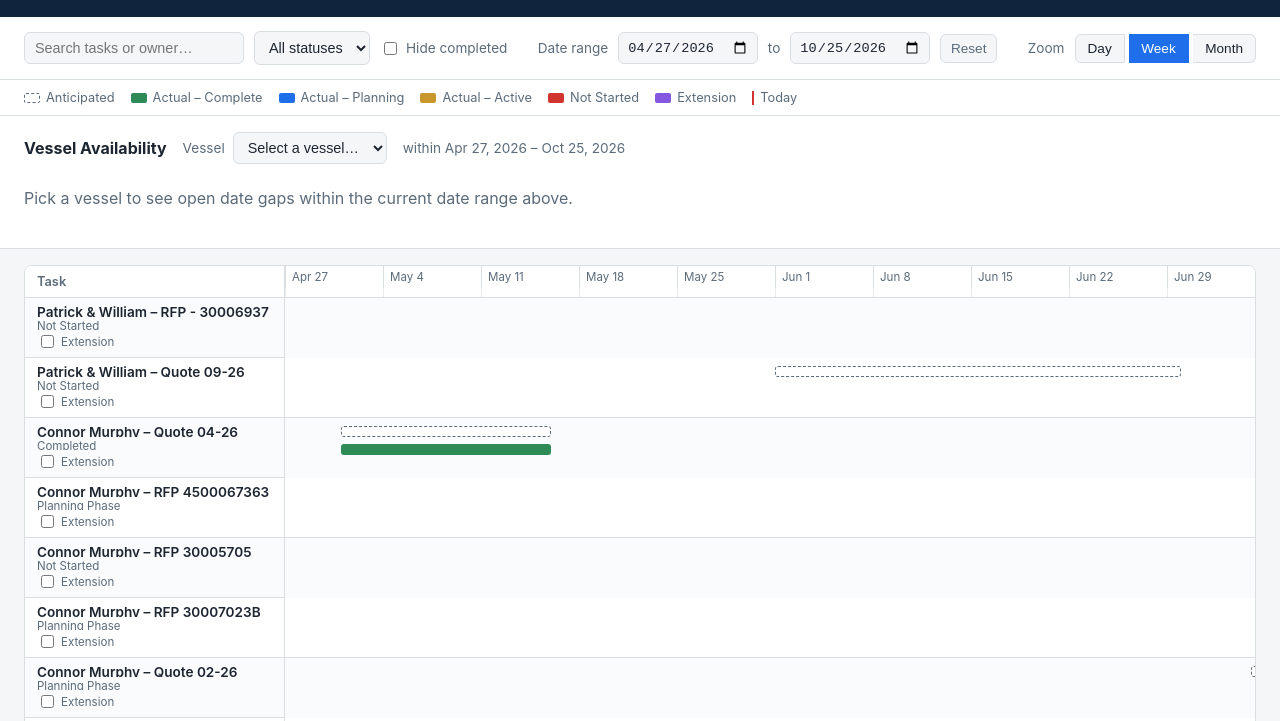
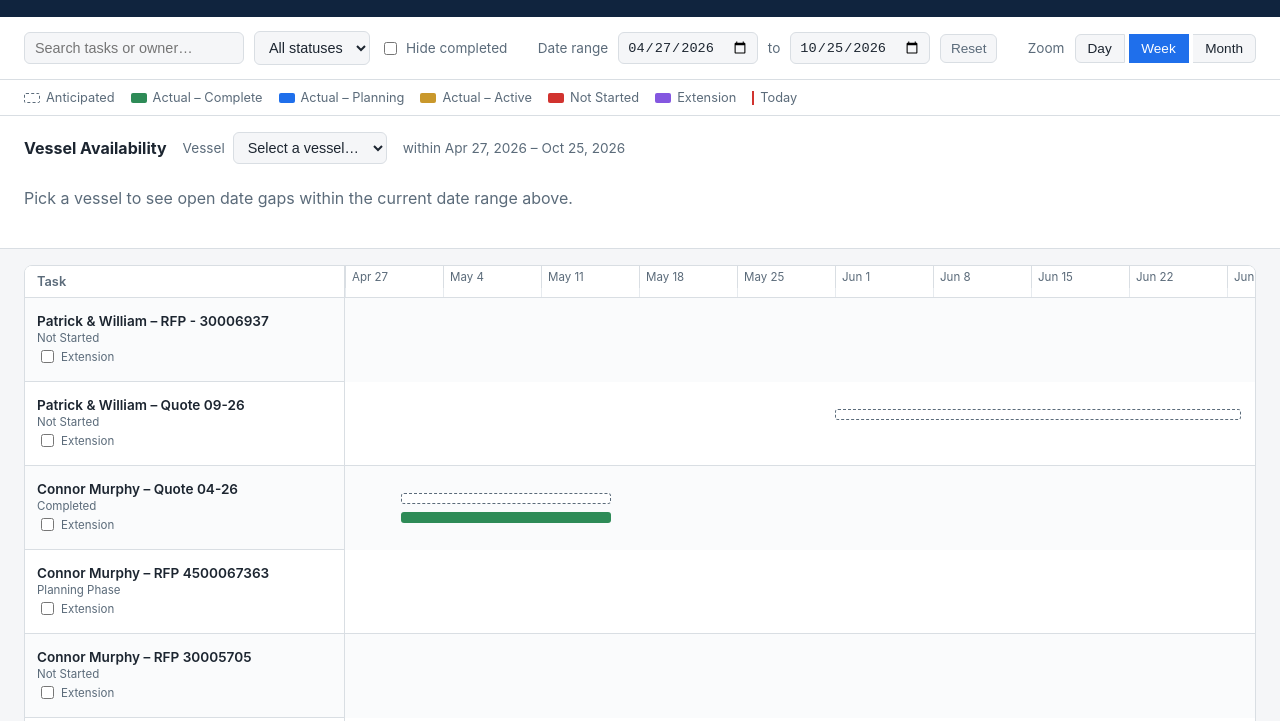
Before and after one commit to Sea-Centric-Inc/Marine-Ops.-Schedule, a website: page index.html in a window 1280 px wide. Shown: the part 71-792 px from the top of the page. Drawn offline with Linux system fonts and the light colour scheme.

Commit message:
Widen the task label column and wrap names to fix truncated text
Vessel + RFP/Quote No. names were getting cut off in the fixed
260px single-line label column. Widened it to 320px, let the name
wrap onto up to two lines instead of ellipsis-truncating, and grew
the row height (and re-centered the timeline bars within it) to fit.

```diff
--- a/app.js
+++ b/app.js
@@ -3,8 +3,8 @@
 
   const DATA_URL = "data/gantt-data.json";
   const EXTENSIONS_KEY = "marineOpsExtensions_v1";
-  const ROW_HEIGHT = 60;
-  const LABEL_WIDTH = 260;
+  const ROW_HEIGHT = 84;
+  const LABEL_WIDTH = 320;
   const ZOOM_PX_PER_DAY = { day: 36, week: 14, month: 5 };
 
   // Project Status is one of: Not Started, Planning Phase, Active, Complete.
@@ -472,7 +472,7 @@
         bar.className = "bar bar-planned";
         bar.style.left = daysBetween(range.start, plannedStart) * pxPerDay + "px";
         bar.style.width = Math.max(daysBetween(plannedStart, plannedEnd) * pxPerDay, 3) + "px";
-        bar.style.top = "8px";
+        bar.style.top = "27px";
         bar.style.height = "11px";
         bar.addEventListener("mousemove", (e) => showTooltip(e, task, status));
         bar.addEventListener("mouseleave", hideTooltip);
@@ -486,12 +486,12 @@
         bar.className = "bar bar-actual status-" + status;
         bar.style.left = daysBetween(range.start, actualStart) * pxPerDay + "px";
         bar.style.width = Math.max(daysBetween(actualStart, actualEnd) * pxPerDay, 3) + "px";
-        bar.style.top = "26px";
+        bar.style.top = "46px";
         bar.style.height = "11px";
         bar.addEventListener("mousemove", (e) => showTooltip(e, task, status));
         bar.addEventListener("mouseleave", hideTooltip);
         timeline.appendChild(bar);
-        extensionAnchor = { date: actualEnd, top: "26px" };
+        extensionAnchor = { date: actualEnd, top: "46px" };
       } else if (actualStart && !actualEnd) {
         // in-progress: draw from actual start to today
         const end = todayUTC();
@@ -499,13 +499,13 @@
         bar.className = "bar bar-actual status-" + status;
         bar.style.left = daysBetween(range.start, actualStart) * pxPerDay + "px";
         bar.style.width = Math.max(daysBetween(actualStart, end) * pxPerDay, 3) + "px";
-        bar.style.top = "26px";
+        bar.style.top = "46px";
         bar.style.height = "11px";
         bar.addEventListener("mousemove", (e) => showTooltip(e, task, status));
         bar.addEventListener("mouseleave", hideTooltip);
         timeline.appendChild(bar);
       } else if (plannedStart && plannedEnd) {
-        extensionAnchor = { date: plannedEnd, top: "8px" };
+        extensionAnchor = { date: plannedEnd, top: "27px" };
       }
 
       const extDays = extensionDays(task);
--- a/style.css
+++ b/style.css
@@ -383,9 +383,12 @@ body {
 .row-label .task-name {
   font-size: 0.85rem;
   font-weight: 600;
-  white-space: nowrap;
+  line-height: 1.25;
+  overflow-wrap: break-word;
+  display: -webkit-box;
+  -webkit-line-clamp: 2;
+  -webkit-box-orient: vertical;
   overflow: hidden;
-  text-overflow: ellipsis;
 }
 
 .row-label .task-meta {
```
